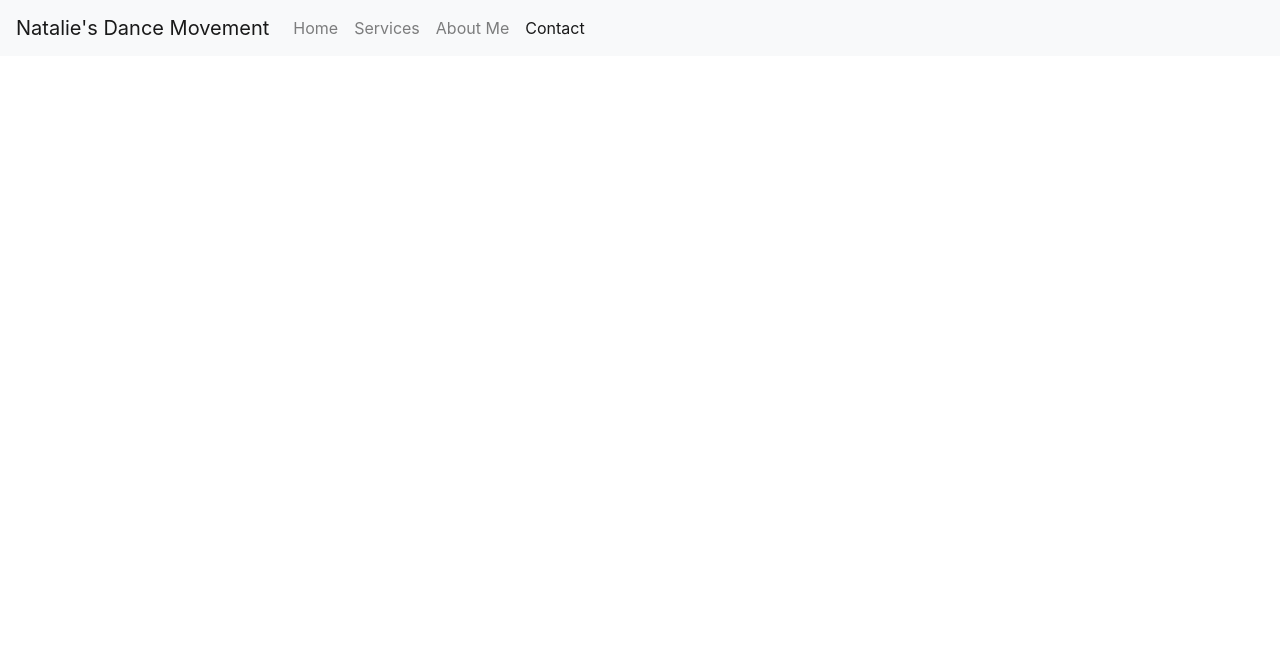
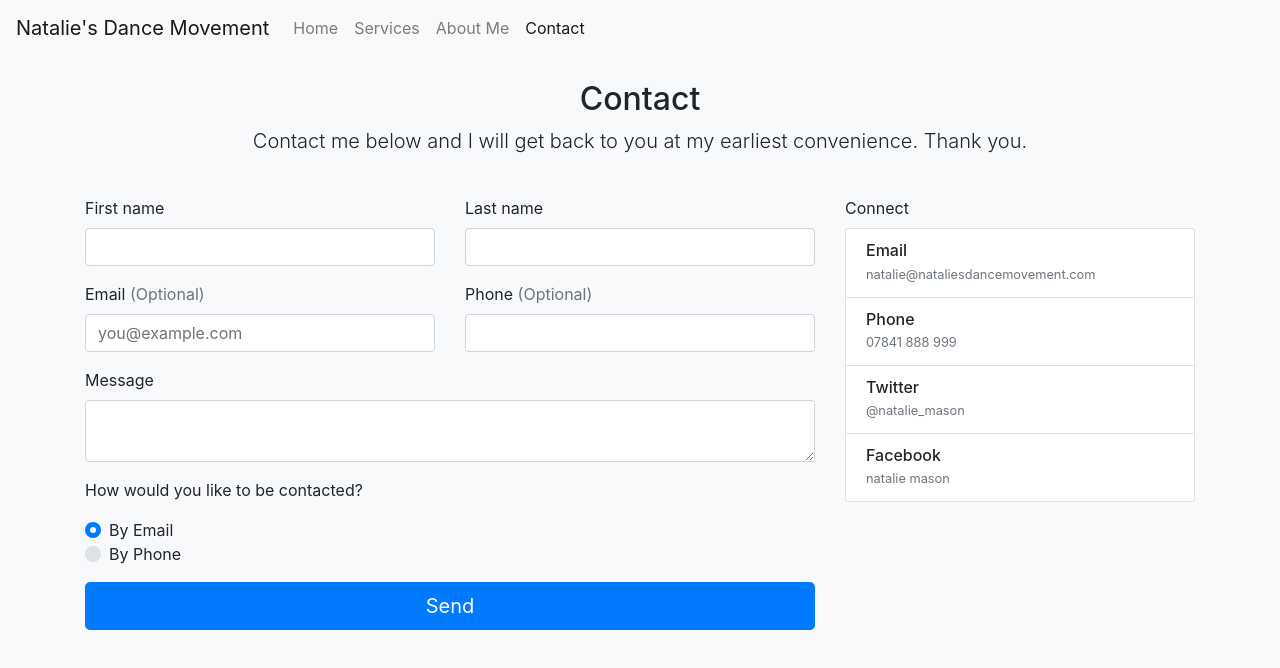
Before and after one commit to parlett/parlett.github.io, a website: page app/contact.html in a window 1280 px wide. Drawn offline with nearby package versions, Linux system fonts and the light colour scheme.

Commit message:
contact and services pages

```diff
--- a/app/contact.html
+++ b/app/contact.html
@@ -14,7 +14,7 @@
     <title>Natalie's Dance Movement</title>
 </head>
 
-<body class="">
+<body class="bg-light">
 
 
 
@@ -53,7 +53,113 @@
         </div>
     </nav>
 
+    <main>
+        <div class="container">
+            <div class="py-4 text-center">
+                <h2>Contact</h2>
+                <p class="lead">Contact me below and I will get back to you at my earliest convenience. Thank you.</p>
+            </div>
 
+            <div class="row">
+
+                <div class="col-md-8">
+                    <!--    <h4 class="mb-3">Get in Touch</h4> -->
+                    <form class="needs-validation" novalidate>
+                        <div class="row">
+                            <div class="col-md-6 mb-3">
+                                <label for="firstName">First name</label>
+                                <input type="text" class="form-control" id="firstName" placeholder="" value="" required>
+                                <div class="invalid-feedback">
+                                    Valid first name is required.
+                                </div>
+                            </div>
+                            <div class="col-md-6 mb-3">
+                                <label for="lastName">Last name</label>
+                                <input type="text" class="form-control" id="lastName" placeholder="" value="" required>
+                                <div class="invalid-feedback">
+                                    Valid last name is required.
+                                </div>
+                            </div>
+                        </div>
+
+                        <div class="row">
+                            <div class="col-md-6 mb-3">
+                                <label for="email">Email
+                                    <span class="text-muted">(Optional)</span>
+                                </label>
+                                <input type="email" class="form-control" id="email" placeholder="you@example.com">
+                                <div class="invalid-feedback">
+                                    Please enter a valid email address if you wish to be contacted by email.
+                                </div>
+                            </div>
+                            <div class="col-md-6 mb-3">
+                                <label for="phone">Phone
+                                    <span class="text-muted">(Optional)</span>
+                                </label>
+                                <input type="phone" class="form-control" id="phone" placeholder="">
+                                <div class="invalid-feedback">
+                                    Please enter a valid phone number if you wish to be contact by phone.
+                                </div>
+                            </div>
+                        </div>
+
+                        <div class="mb-3">
+                            <label for="message">Message</label>
+                            <textarea class="form-control" id="message" placeholder="" required></textarea>
+                            <div class="invalid-feedback">
+                                Please enter your shipping address.
+                            </div>
+                        </div>
+
+                        <p class="mb-3">How would you like to be contacted?</p>
+
+                        <div class="d-block my-3">
+                            <div class="custom-control custom-radio">
+                                <input id="credit" name="paymentMethod" type="radio" class="custom-control-input" checked required>
+                                <label class="custom-control-label" for="credit">By Email</label>
+                            </div>
+                            <div class="custom-control custom-radio">
+                                <input id="debit" name="paymentMethod" type="radio" class="custom-control-input" required>
+                                <label class="custom-control-label" for="debit">By Phone</label>
+                            </div>
+                        </div>
+
+                        <button class="btn btn-primary btn-lg btn-block mb-4" type="submit">Send</button>
+                    </form>
+                </div>
+
+                <div class="col-md-4 mb-4">
+                    <p class="mb-2">Connect</p>
+                    <ul class="list-group mb-3">
+                        <li class="list-group-item d-flex justify-content-between lh-condensed">
+                            <div>
+                                <h6 class="my-0">Email</h6>
+                                <small class="text-muted">natalie@nataliesdancemovement.com</small>
+                            </div>
+                        </li>
+                        <li class="list-group-item d-flex justify-content-between lh-condensed">
+                            <div>
+                                <h6 class="my-0">Phone</h6>
+                                <small class="text-muted">07841 888 999</small>
+                            </div>
+                        </li>
+                        <li class="list-group-item d-flex justify-content-between lh-condensed">
+                            <div>
+                                <h6 class="my-0">Twitter</h6>
+                                <small class="text-muted">@natalie_mason</small>
+                            </div>
+                        </li>
+                        <li class="list-group-item d-flex justify-content-between lh-condensed">
+                            <div>
+                                <h6 class="my-0">Facebook</h6>
+                                <small class="text-muted">natalie mason</small>
+                            </div>
+                        </li>
+                    </ul>
+                </div>
+
+            </div>
+    </main>
 
 
 
```
Also changed, not shown: app/services.html (+10 -10 lines).
